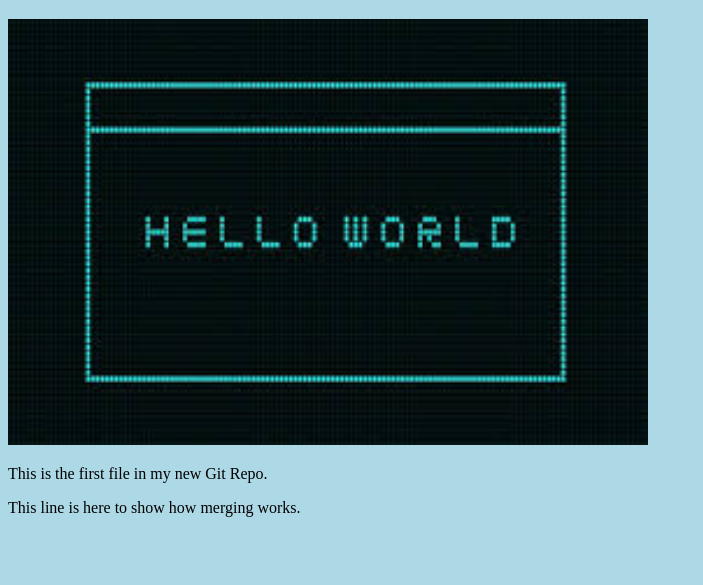
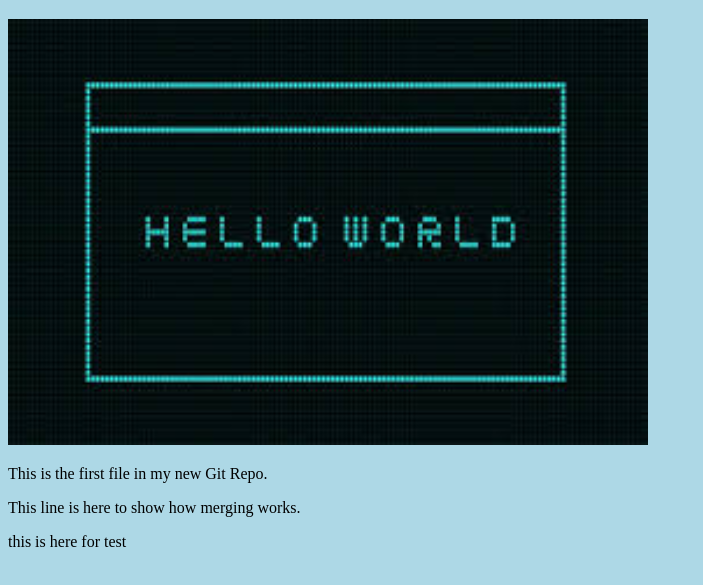
Before and after one commit to Tsotnetsurtsumia/hello-world---2, a plain HTML site: page index.html in a window 1280 px wide. Shown: the part 61-646 px from the top of the page, without its empty margins (0-703 px from the left). Drawn offline with Linux system fonts and the light colour scheme.

Commit message:
this is new line for push new request

```diff
--- a/index.html
+++ b/index.html
@@ -14,5 +14,6 @@
     </div>
     <p>This is the first file in my new Git Repo.</p>
     <p>This line is here to show how merging works.</p>
+     <p> this is here for test<p>
   </body>
 </html>
```
